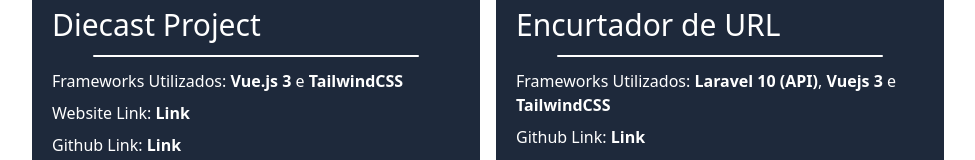
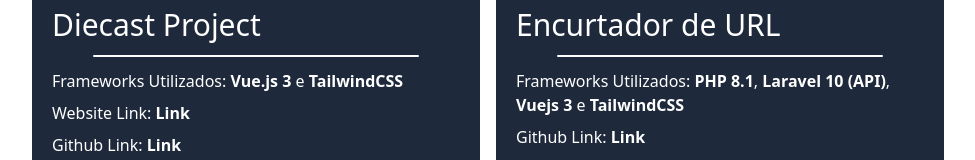
Before and after one commit to MatheusCavalc/My-Portfolio, a Vue app: page / in a window 1280 px wide. Shown: the part 2686-2846 px from the top of the page, without its empty margins (152-1127 px from the left). Built offline with nearby package versions, Linux system fonts and the light colour scheme; a web font is replaced by a local one.

Commit message:
update project

```diff
--- a/src/components/OtherProjects.vue
+++ b/src/components/OtherProjects.vue
@@ -32,6 +32,7 @@
                     </div>
 
                     <p class="mb-2">Frameworks Utilizados:
+                        <span class="font-bold">PHP 8.1</span>,
                         <span class="font-bold">Laravel 10 (API)</span>,
                         <span class="font-bold">Vuejs 3</span> e
                         <span class="font-bold">TailwindCSS</span>
```
